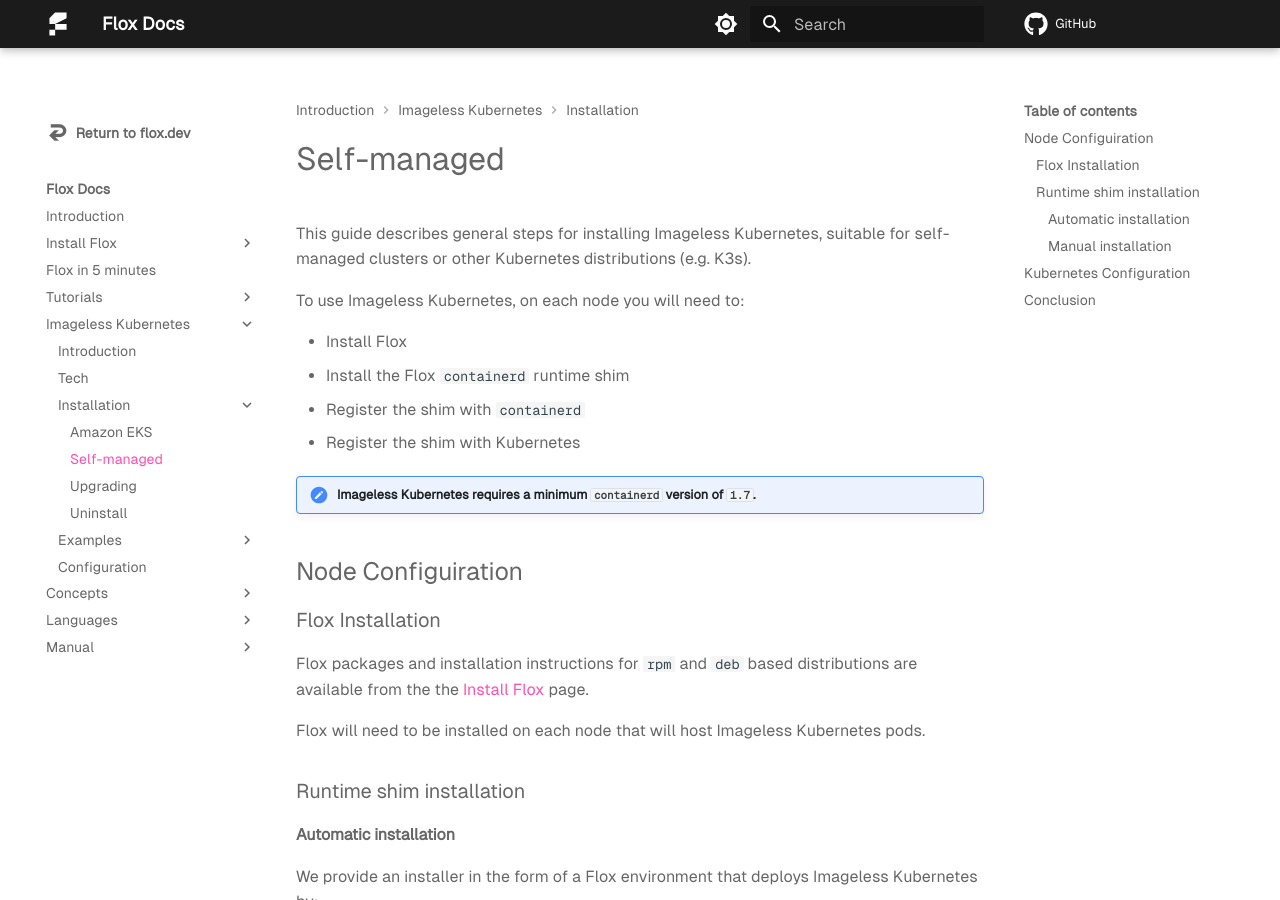
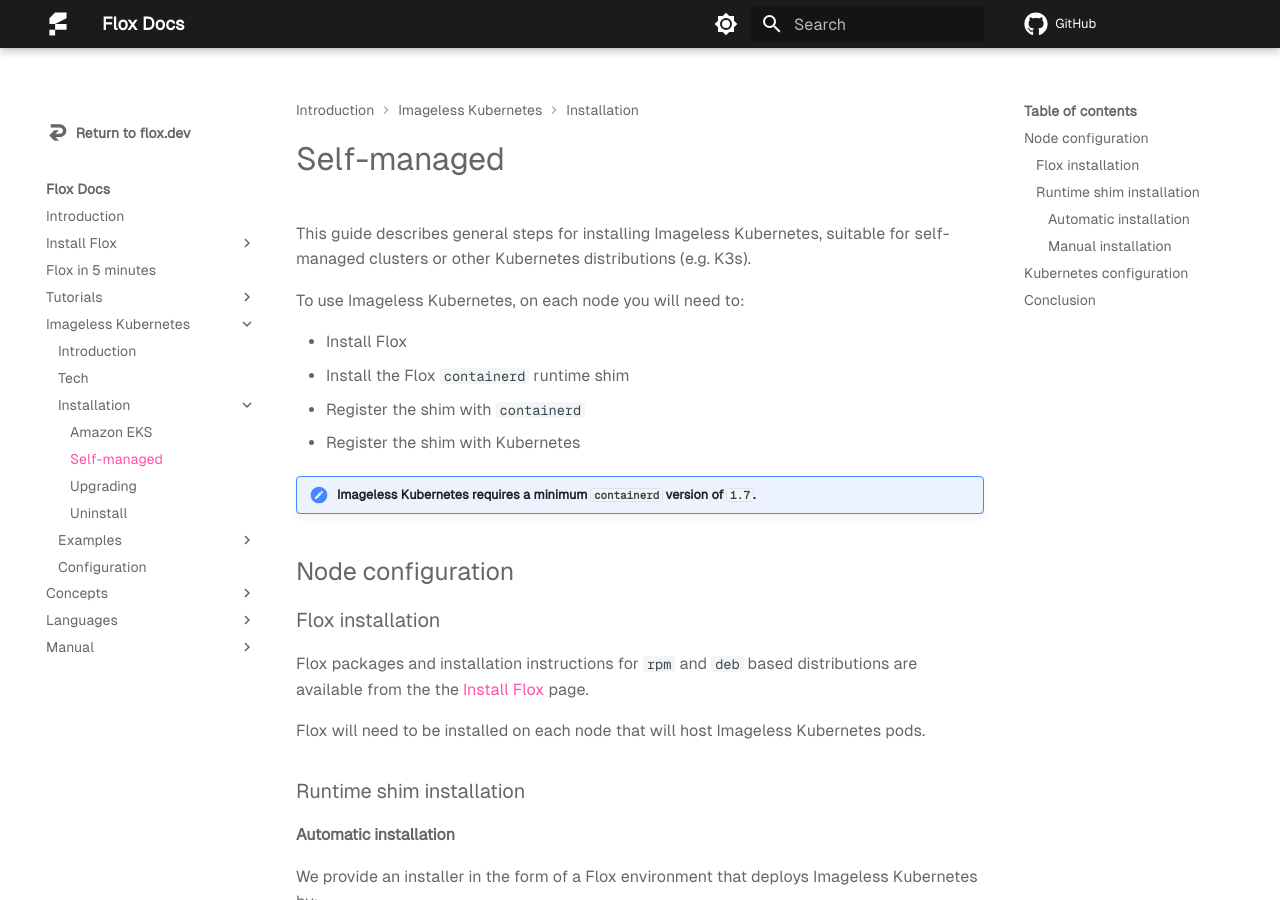
Before and after one commit to flox/floxdocs, an MkDocs documentation site: the page built from docs/k8s/install/self-managed.md, in a window 1280 px wide and 900 px high. Built offline with MkDocs 1.6.1 and Material for MkDocs 9.7.7, drawn with Linux system fonts in a browser that asks for light colours; plug-ins that fetch from the network failed and are left out; comment, search, counter and statistics services are not loaded; some of the changed text lies outside the part shown.

Commit message:
chore(self-managed): title consistency

````diff
--- a/docs/k8s/install/self-managed.md
+++ b/docs/k8s/install/self-managed.md
@@ -14,9 +14,9 @@
 
 !!! note "Imageless Kubernetes requires a minimum `containerd` version of `1.7`."
 
-## Node Configuiration
+## Node configuration
 
-### Flox Installation
+### Flox installation
 
 Flox packages and installation instructions for `rpm` and `deb` based distributions are available from the the [Install Flox][install-flox] page.
 
@@ -106,7 +106,7 @@
     systemctl restart k3s
     ```
 
-## Kubernetes Configuration
+## Kubernetes configuration
 
 A [RuntimeClass][runtime-class] is used to expose the runtime to Kubernetes such that it can be utilized to create pods.
 
````
